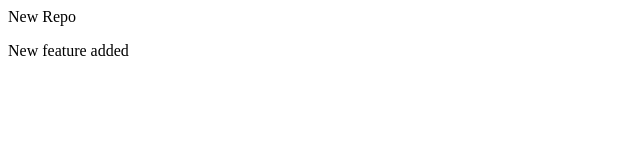
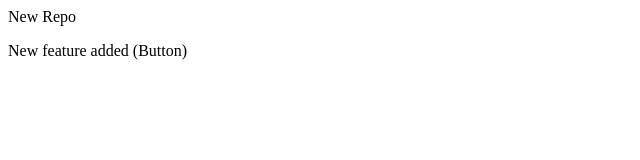
Before and after one commit to yjiya869-hub/LocalRepo, a plain HTML site: page index.html in a window 1280 px wide. Shown: the full height of the page, 0-640 px from the left. Drawn offline with Linux system fonts and the light colour scheme.

Commit message:
Button added

```diff
--- a/index.html
+++ b/index.html
@@ -1,2 +1,2 @@
 <p>New Repo</p>
-<p>New feature added</p>
+<p>New feature added (Button)</p>
```
